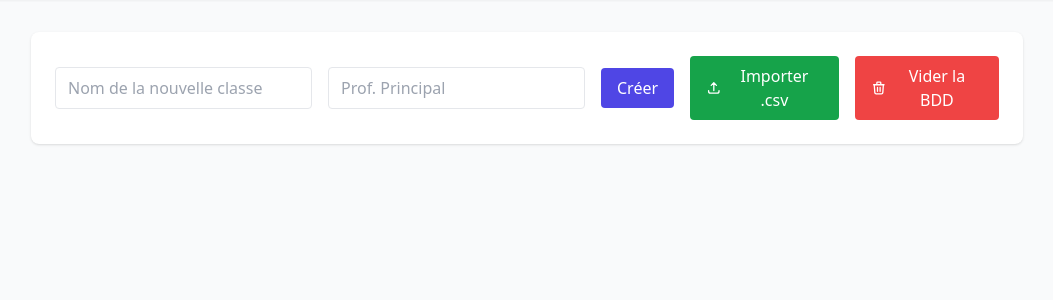
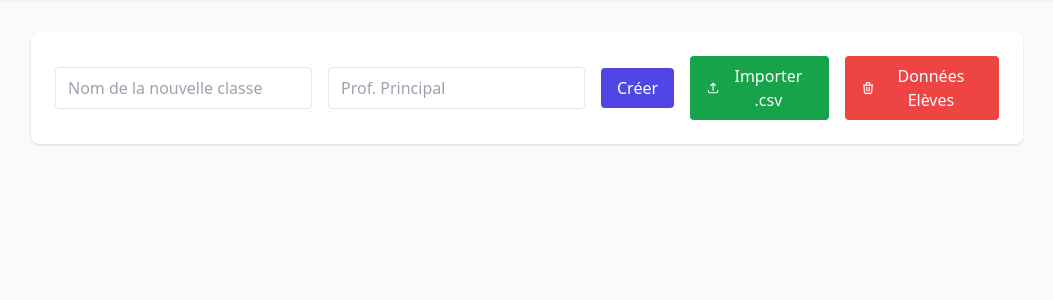
Before and after one commit to Manuscra/place, a Flask app: page /classes in a window 1280 px wide. Shown: the part 53-353 px from the top of the page, without its empty margins (113-1166 px from the left). Run offline with Flask 3, Linux system fonts and the light colour scheme; the visitor is signed in with stand-in values (Sample User, id 1); data that the repository does not hold is empty; style sheets or scripts are compiled from the project's sources.

Commit message:
reset bdd

```diff
--- a/src/app.py
+++ b/src/app.py
@@ -12,7 +12,7 @@ from pydantic import ValidationError
 
 from .config import Config, ProdConfig, TestConfig
 from .database import db
-from .models import Activite, Annotation, Classe, Eleve, EleveGroupe, Groupe, Projet
+from .models import Annotation, Classe, Eleve, EleveGroupe, Groupe, Projet
 from .place import place_bp
 from .routes import register_all
 
@@ -194,7 +194,6 @@ def create_app(testing=False, run_migrations=True):
         db.session.query(Eleve).delete()
         db.session.query(Groupe).delete()
         db.session.query(Projet).delete()
-        db.session.query(Activite).delete()
         db.session.query(Classe).delete()
         db.session.commit()
         return jsonify({"message": "Database reset"}), 200
--- a/static/js/modules/classes.js
+++ b/static/js/modules/classes.js
@@ -15,10 +15,10 @@ if (document.getElementById("create-classe")) {
 
 if (document.getElementById("reset-db")) {
   document.getElementById("reset-db").addEventListener("click", async () => {
-    if (!confirm("Vider complètement la base de données ? Cette action est irréversible.")) return;
+    if (!confirm("Supprimer toutes les données élèves ? Cette action est irréversible.")) return;
     try {
       await ClassesApi.reset();
-      toast("Base de données vidée.");
+      toast("Données élèves supprimées.");
       loadClasses();
     } catch (err) { toast(err.message, "error"); }
   });
--- a/templates/classes.html
+++ b/templates/classes.html
@@ -19,11 +19,11 @@
             </svg>
             Importer .csv
         </button>
-        <button type="button" id="reset-db" class="bg-red-500 text-white rounded px-4 py-2 hover:bg-red-600 transition w-fit flex items-center gap-1" title="Vider la base de données">
+        <button type="button" id="reset-db" class="bg-red-500 text-white rounded px-4 py-2 hover:bg-red-600 transition w-fit flex items-center gap-1" title="Supprimer les données élèves">
             <svg xmlns="http://www.w3.org/2000/svg" class="h-4 w-4" fill="none" viewBox="0 0 24 24" stroke="currentColor" stroke-width="2">
                 <path stroke-linecap="round" stroke-linejoin="round" d="M19 7l-.867 12.142A2 2 0 0116.138 21H7.862a2 2 0 01-1.995-1.858L5 7m5 4v6m4-6v6m1-10V4a1 1 0 00-1-1h-4a1 1 0 00-1 1v3M4 7h16"/>
             </svg>
-            Vider la BDD
+            Données Elèves
         </button>
     </form>
 </div>
```
